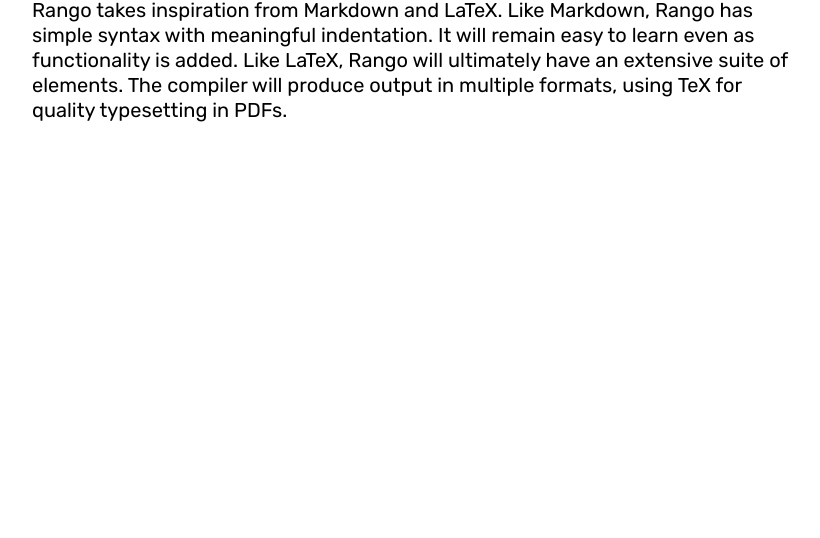
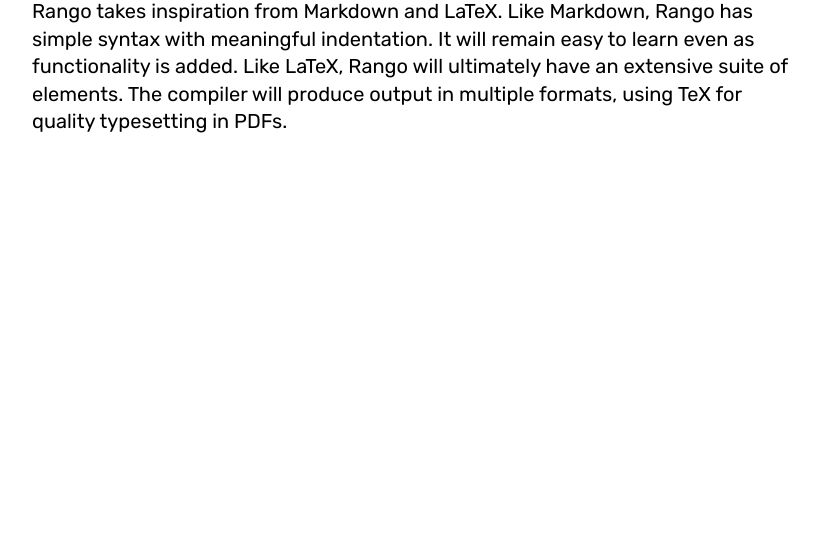
Before and after one commit to bhushan-mohanraj/rango-web, a plain HTML site: page index.html in a window 1280 px wide. Shown: the part 262-800 px from the top of the page, without its empty margins (224-1044 px from the left). Drawn offline with Linux system fonts and the light colour scheme.

Commit message:
Increase line spacing in paragraphs.

```diff
--- a/index.html
+++ b/index.html
@@ -37,7 +37,7 @@
                 margin-top: 0;
                 margin-bottom: 1rem;
                 font-size: 1.25rem;
-                line-height: 1.25;
+                line-height: 1.375;
             }
         </style>
 
```
